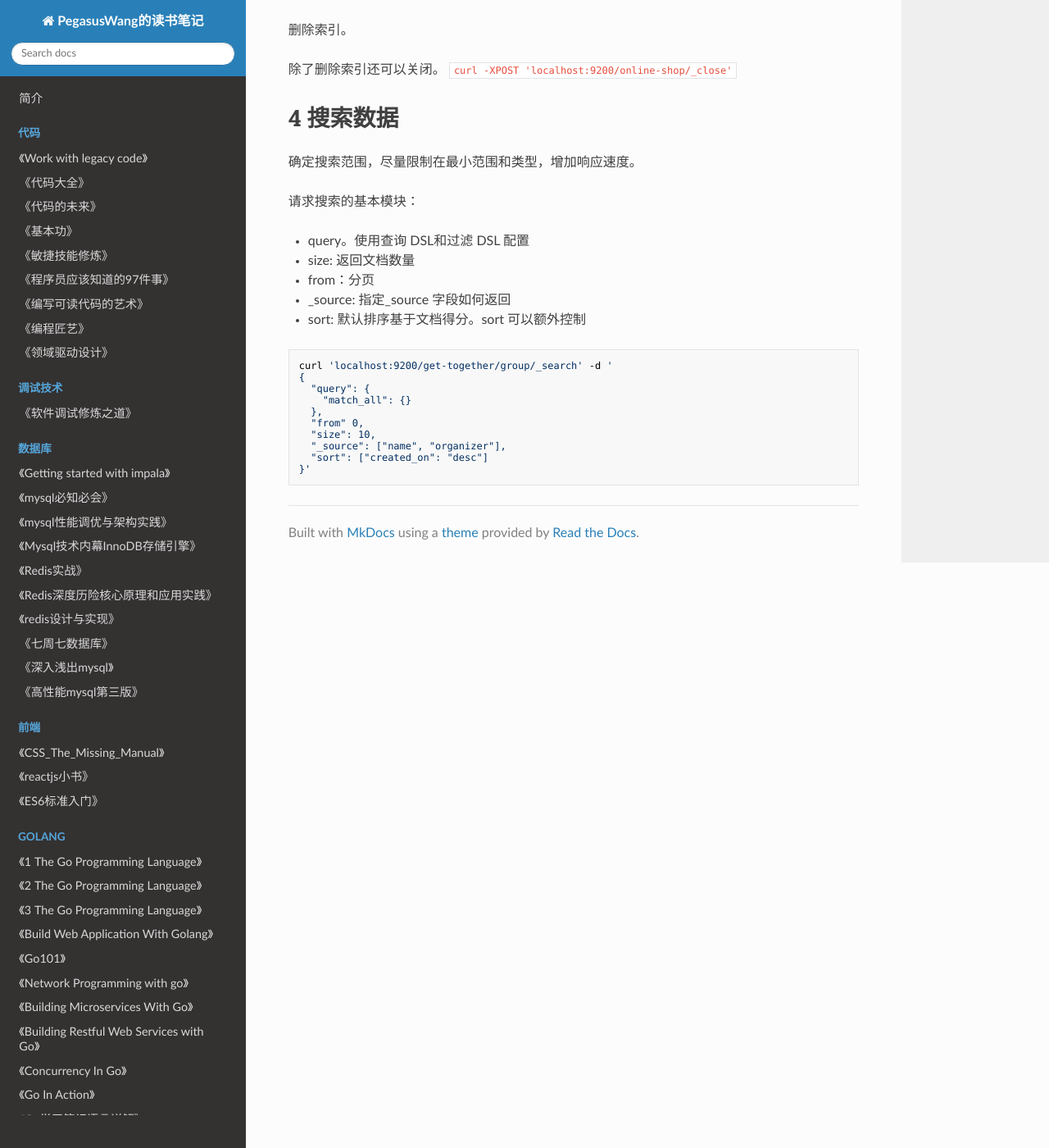
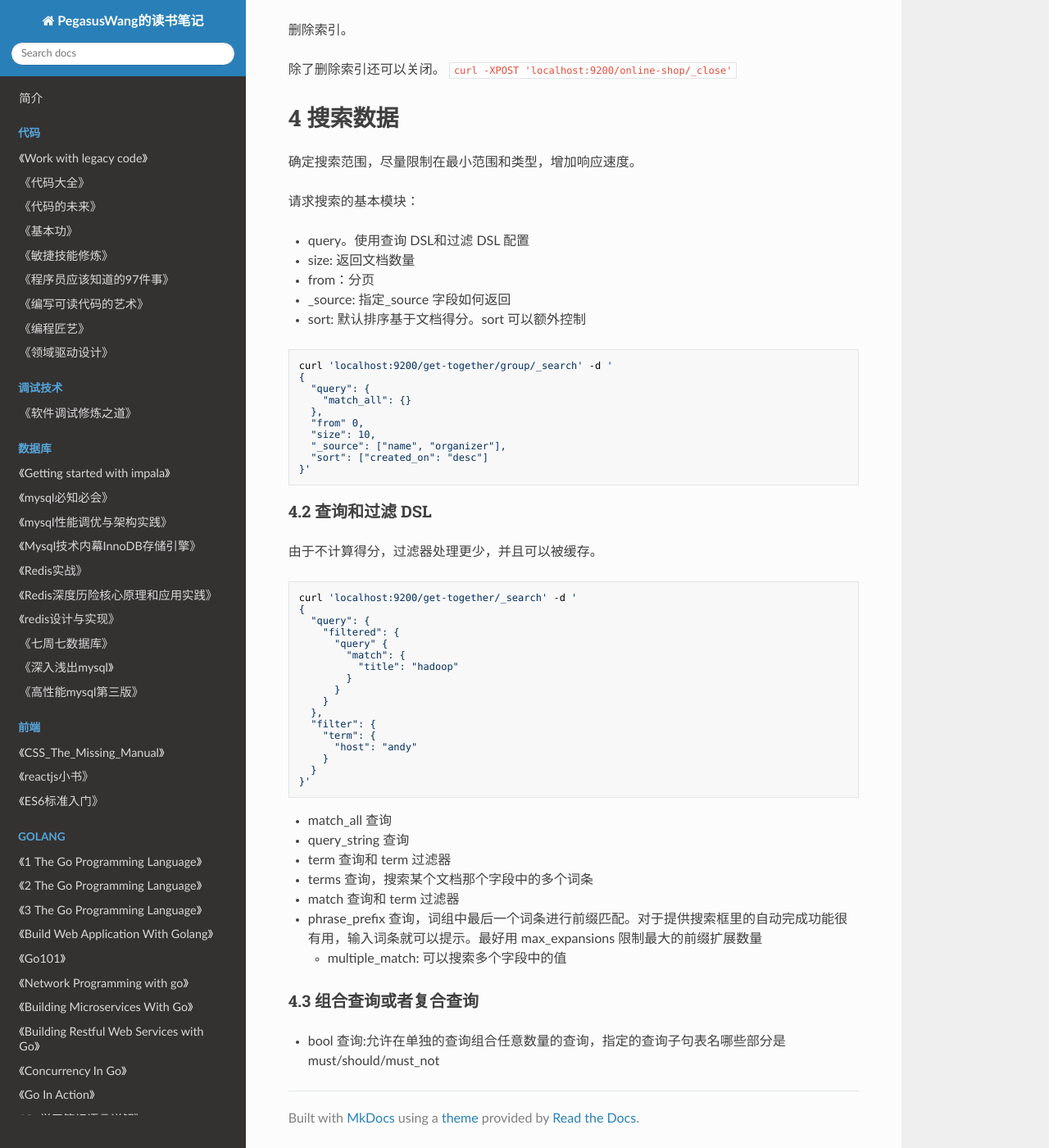
Before and after one commit to PegasusWang/booknotes, an MkDocs documentation site: the page built from docs/搜索引擎/Elasticsearch实战/book.md, in a window 1280 px wide and 1400 px high, scrolled down 1988 px. Shown: the whole window at 82% size. Built offline with MkDocs 1.6.1, drawn with Linux system fonts in a browser that asks for light colours; nearby versions of some CDN libraries; old or Windows-style settings are respelled for this version of MkDocs.

Commit message:
elasticsearch 查询

````diff
--- a/docs/搜索引擎/Elasticsearch实战/book.md
+++ b/docs/搜索引擎/Elasticsearch实战/book.md
@@ -109,3 +109,40 @@ curl 'localhost:9200/get-together/group/_search' -d '
   "sort": ["created_on": "desc"]
 }'
 ```
+
+### 4.2 查询和过滤 DSL
+
+由于不计算得分，过滤器处理更少，并且可以被缓存。
+
+```sh
+curl 'localhost:9200/get-together/_search' -d '
+{
+  "query": {
+    "filtered": {
+      "query" {
+        "match": {
+          "title": "hadoop"
+        }
+      }
+    }
+  },
+  "filter": {
+    "term": {
+      "host": "andy"
+    }
+  }
+}'
+```
+
+- match_all 查询
+- query_string 查询
+- term 查询和 term 过滤器
+- terms 查询，搜索某个文档那个字段中的多个词条
+- match 查询和 term 过滤器
+- phrase_prefix 查询，词组中最后一个词条进行前缀匹配。对于提供搜索框里的自动完成功能很有用，输入词条就可以提示。最好用
+  max_expansions 限制最大的前缀扩展数量
+  - multiple_match: 可以搜索多个字段中的值
+
+### 4.3 组合查询或者复合查询
+
+- bool 查询:允许在单独的查询组合任意数量的查询，指定的查询子句表名哪些部分是 must/should/must_not
````
